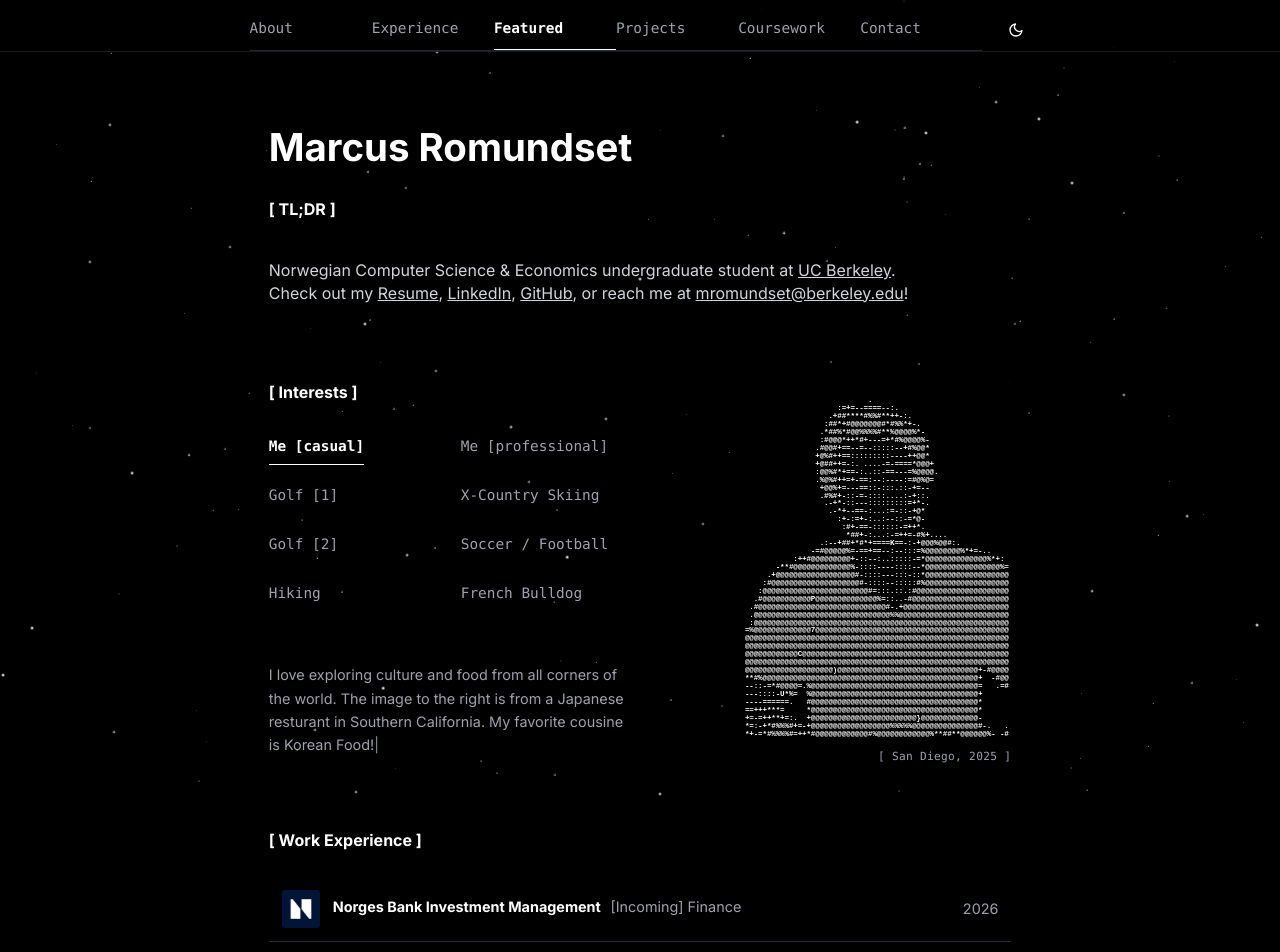
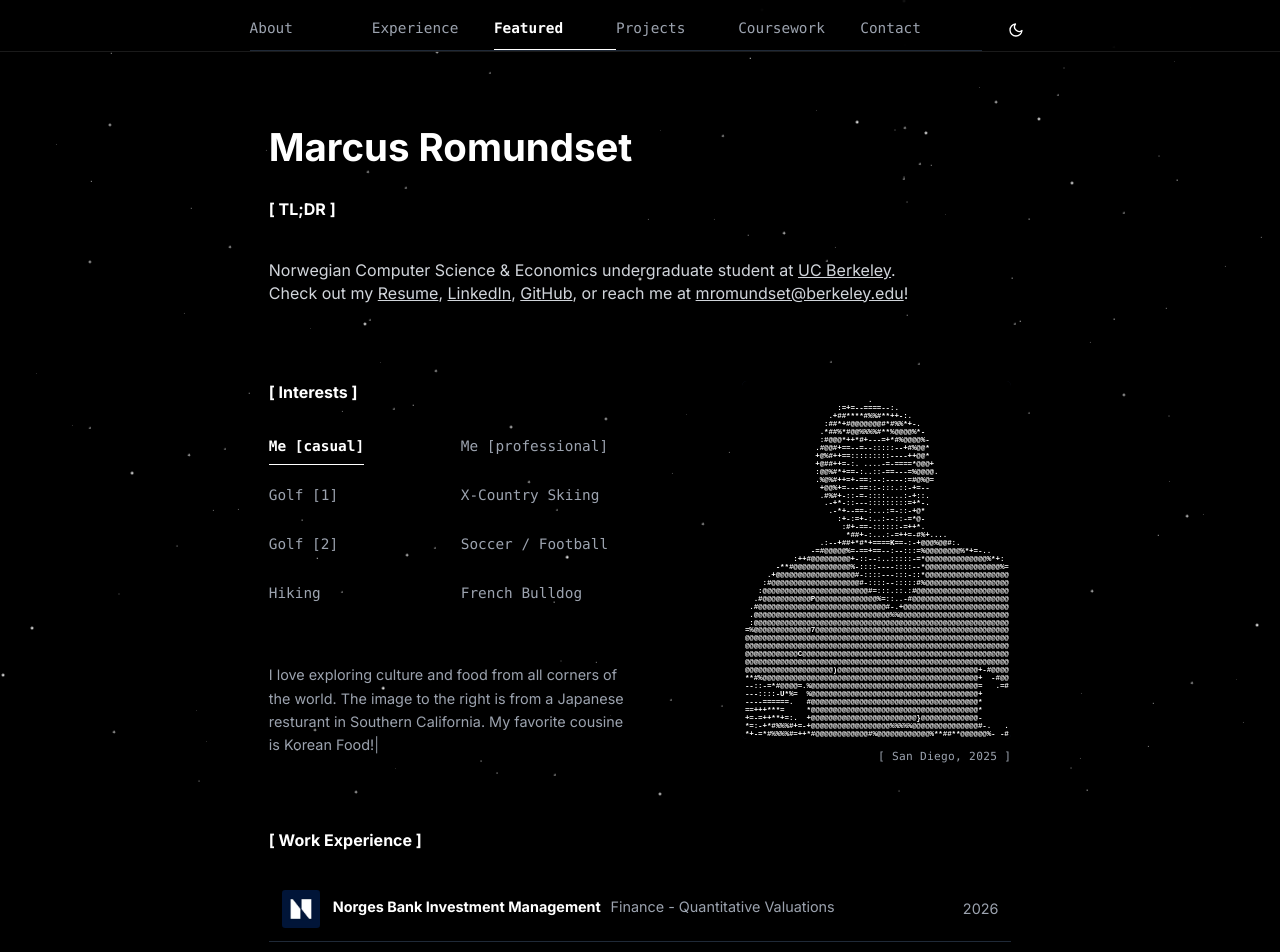
Before and after one commit to mromundset/mromundset.github.io, a React (Vite) app: page / in a window 1280 px wide. Shown: the top 952 px of the page. Built offline with nearby package versions, Linux system fonts and the light colour scheme.

Commit message:
fixed nbim title

```diff
--- a/src/components/Experiences.tsx
+++ b/src/components/Experiences.tsx
@@ -13,7 +13,7 @@ const workExperiences: Experience[] = [
   {
     id: 'nbim',
     company: 'Norges Bank Investment Management',
-    role: '[Incoming] Finance',
+    role: 'Finance - Quantitative Valuations',
     year: '2026',
     logo: '/logos/nbim_logo.jpg',
     link: 'https://www.nbim.no/',
```
